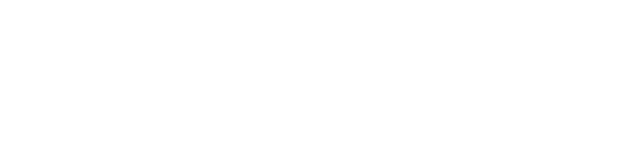
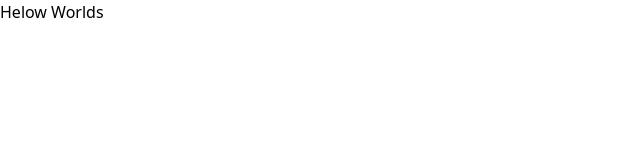
Before and after one commit to go2arnobweb/codbd, a website built with Vite: page index.html in a window 1280 px wide. Shown: the whole page, without its empty margins (0-640 px from the left). Built offline with nearby package versions, Linux system fonts and the light colour scheme.

Commit message:
second commit

```diff
--- a/index.html
+++ b/index.html
@@ -8,7 +8,7 @@
 </head>
 <body>
 
-
+    <h1>Helow Worlds</h1>
 
 </body>
 </html>
```
